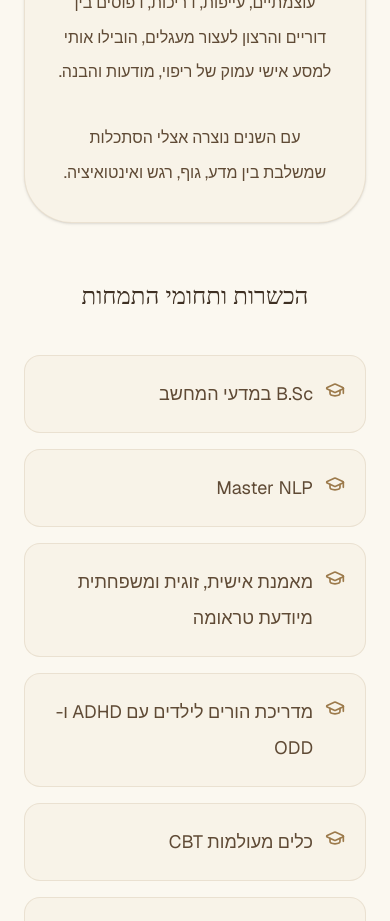
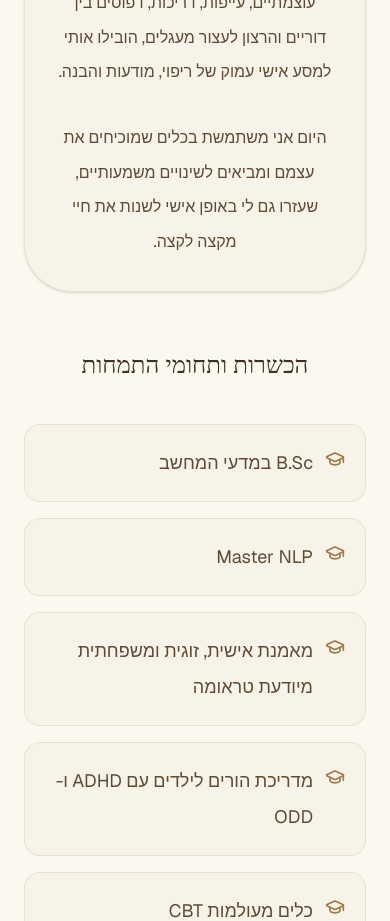
Before and after one commit to shahar27/shahar-landing, a Next.js app: page / in a window 390 px wide. Shown: the part 6320-7241 px from the top of the page. Built offline with nearby package versions, Linux system fonts and the light colour scheme.

Commit message:
fix mobile cards layout

```diff
--- a/app/page.tsx
+++ b/app/page.tsx
@@ -306,7 +306,7 @@ export default function ShaharLandingPage() {
               </p>
 
               <p>
-                עם השנים נוצרה אצלי הסתכלות שמשלבת בין מדע, גוף, רגש ואינטואיציה.
+                היום אני משתמשת בכלים שמוכיחים את עצמם ומביאים לשינויים משמעותיים, שעזרו גם לי באופן אישי לשנות את חיי מקצה לקצה.
               </p>
 
             </div>
```
